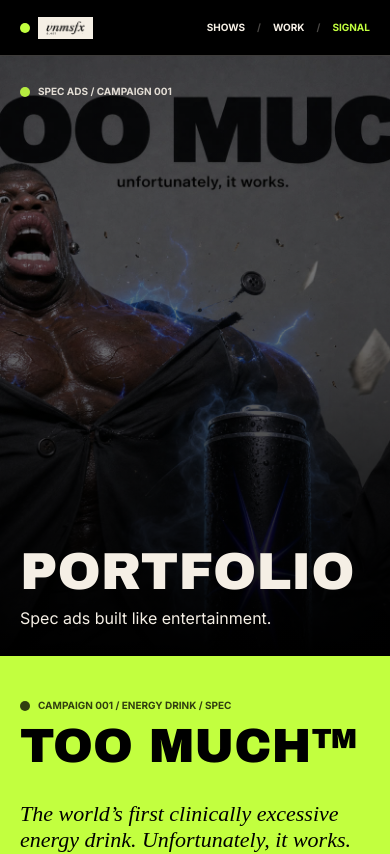
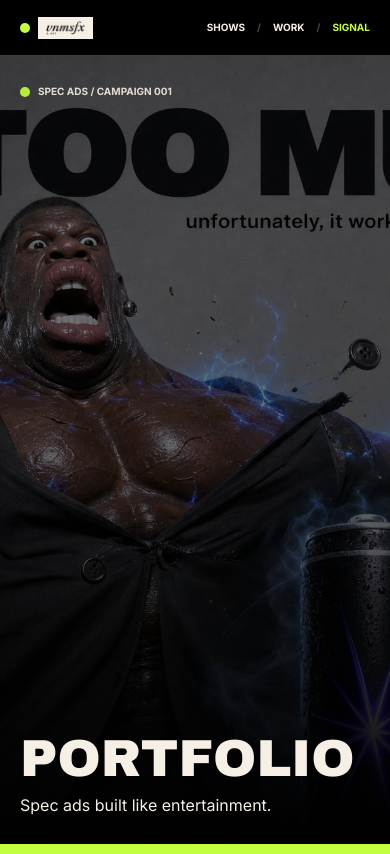
Before and after one commit to sendbrandon/vnmsfx-network, a Next.js app: page /portfolio in a window 390 px wide. Shown: the top 854 px of the page. Built offline with nearby package versions, Linux system fonts and the light colour scheme.

Commit message:
Refine portfolio hero mobile fold

```diff
--- a/app/globals.css
+++ b/app/globals.css
@@ -14,3 +14,23 @@ body {
 * {
   box-sizing: border-box;
 }
+
+.portfolio-hero-pan {
+  object-position: 44% center;
+}
+
+@media (max-width: 767px) and (prefers-reduced-motion: no-preference) {
+  .portfolio-hero-pan {
+    animation: portfolio-hero-pan 18s ease-in-out infinite alternate;
+  }
+}
+
+@keyframes portfolio-hero-pan {
+  from {
+    object-position: 34% center;
+  }
+
+  to {
+    object-position: 62% center;
+  }
+}
--- a/app/portfolio/page.tsx
+++ b/app/portfolio/page.tsx
@@ -150,14 +150,14 @@ function PortfolioNav() {
 
 function Hero() {
   return (
-    <section className="relative h-[calc(78svh-56px)] min-h-[430px] border-b-2 border-lime bg-black text-cream md:h-[calc(88svh-56px)] md:min-h-[620px]">
+    <section className="relative h-[calc(100svh-56px)] min-h-[560px] overflow-hidden bg-black text-cream md:min-h-[620px]">
       <Image
         src={HERO}
         alt="TOO MUCH energy drink campaign hero."
         fill
         priority
         sizes="100vw"
-        className="object-cover object-center opacity-80 md:object-center"
+        className="portfolio-hero-pan object-cover opacity-80 md:object-center"
       />
       <div className="absolute inset-0 bg-gradient-to-t from-black via-black/45 to-black/20" />
       <div className="relative z-10 flex h-full flex-col justify-between px-5 py-7 md:px-14 md:py-12">
```
